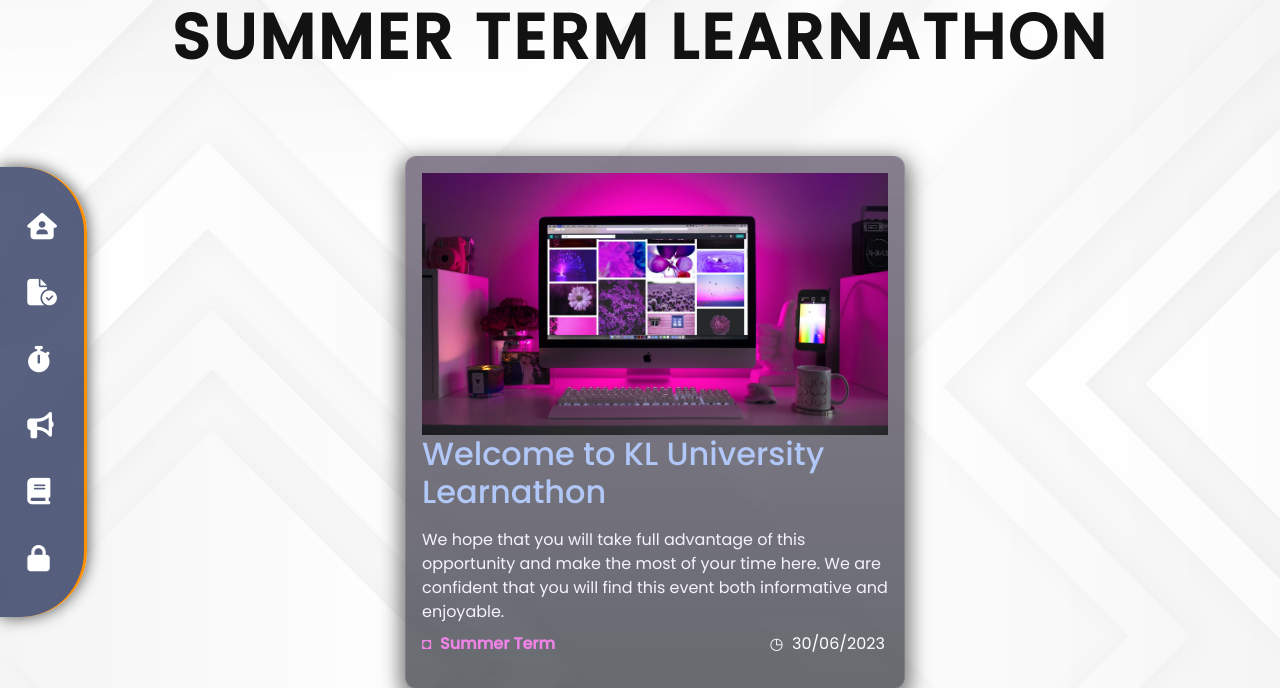
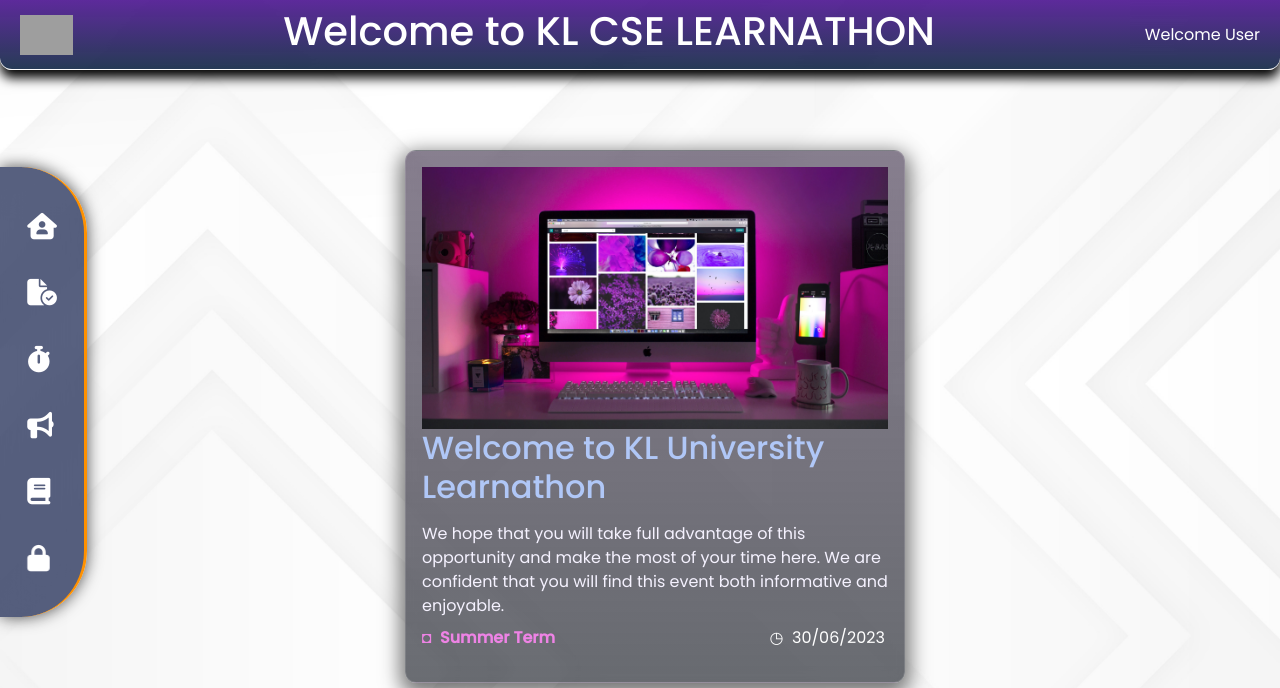
Before and after one commit to rajgopalhota/Learnathon, a Django app: page / in a window 1280 px wide. Shown: the top 688 px of the page. Run offline with Django 4.2, Linux system fonts and the light colour scheme; some libraries are stand-ins or nearby versions; grey boxes are pictures that could not be loaded.

Commit message:
added header

```diff
--- a/Website/static/stylesheets/base.css
+++ b/Website/static/stylesheets/base.css
@@ -29,15 +29,34 @@
   background: url(/static/images/whitebg.jpg) no-repeat center center fixed;
   background-size: cover;
 }
-.mainhead{
+
+header {
+  display: flex;
+  align-items: center;
+  background-image: linear-gradient(to top, #09203fe0 0%, #480f8ee2 100%);
+  color: #fff;
+  height: 70px;
+  border-radius: 0 0 12px 12px;
+  border-bottom: 1px solid white;
+  padding: 0 20px;
+  backdrop-filter: blur(12px);
+  box-shadow: 0 8px 12px black;
+  z-index: 999;
+}
+header img {
+  height: 40px;
+  margin-right: auto;
+}
+header h1 {
   text-align: center;
-  font-size: 63px;
-  letter-spacing: 3px;
-  color: rgb(18, 18, 18);
-  text-transform: uppercase;
-  font-weight: bolder;
-  text-shadow: 0 0 14pxrgb(139, 136, 136);
+  margin-right: auto;
+  margin-left: auto;
 }
+header span {
+  margin-left: auto;
+}
+
+
 ul {
   list-style: none;
 }
@@ -54,6 +73,7 @@
   position: fixed;
   inset: 0;
   margin: auto 0;
+  z-index: 999;
 }
 .homenavlist {
   position: relative;
--- a/Website/templates/base.html
+++ b/Website/templates/base.html
@@ -19,7 +19,11 @@
     ></script>
   </head>
   <body>
-    <h1 class="mainhead">Summer term Learnathon</h1>
+    <header>
+      <img src="https://th.bing.com/th/id/R.5d6247728e7db4cc6c5aed648b0dc5dd?rik=opp5xkzx56h%2b2A&riu=http%3a%2f%2funiversityinnovation.org%2fimages%2f5%2f5d%2fKLLogo.png&ehk=yMZ15VkUNdltfWMsgZMA%2b0HPKqdm0m9xB5oCEtiUyAo%3d&risl=&pid=ImgRaw&r=0" alt="KL University Logo">
+      <h1>Welcome to KL CSE LEARNATHON</h1>
+      <span>Welcome User</span>
+    </header>
     <homenav class="homenav">
       <ul class="homenavlist">
         <a href="/" class="homenavlink active-link">
```
Also changed, not shown: Website/static/images/bg2.jpg (deleted).
